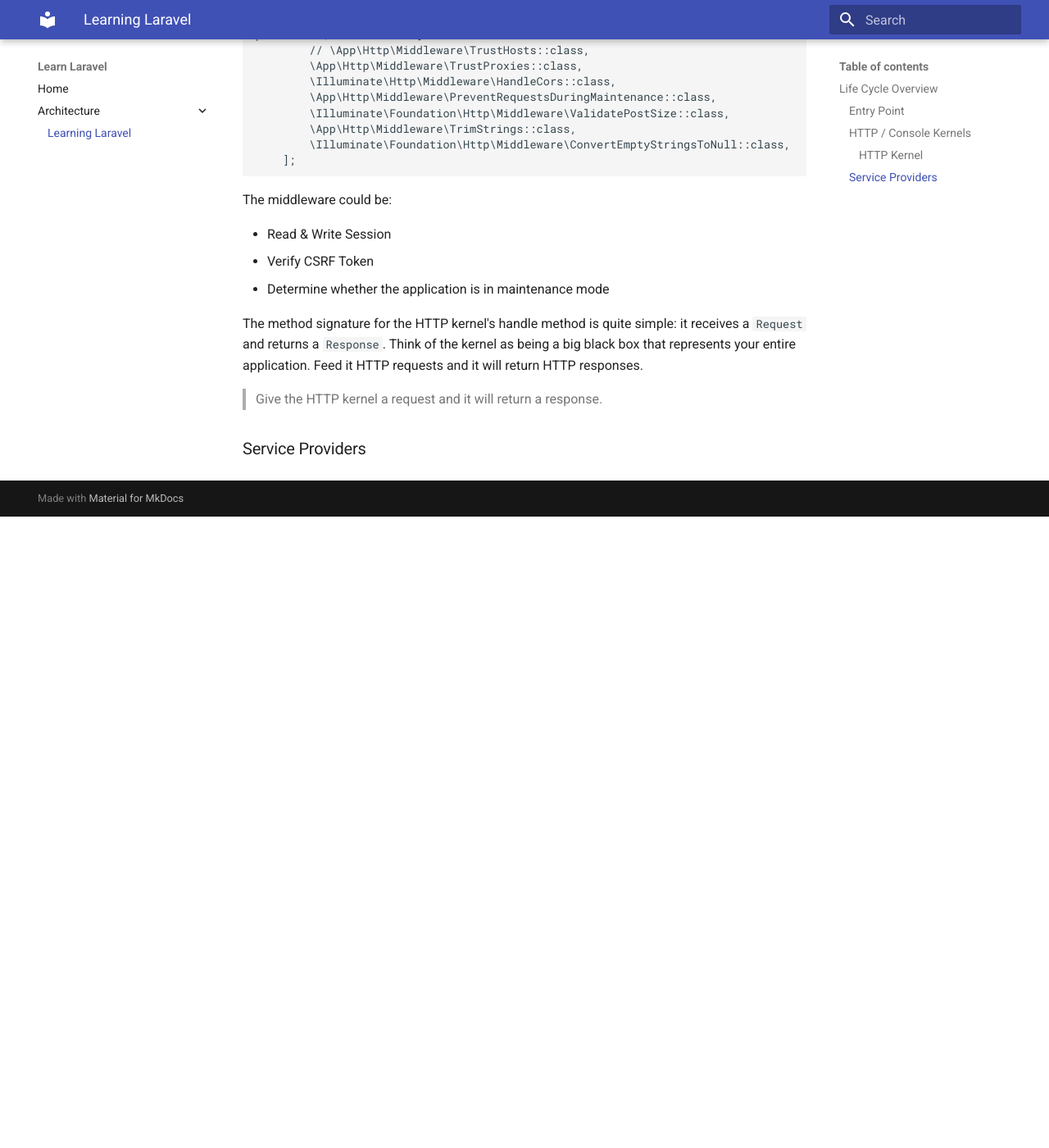
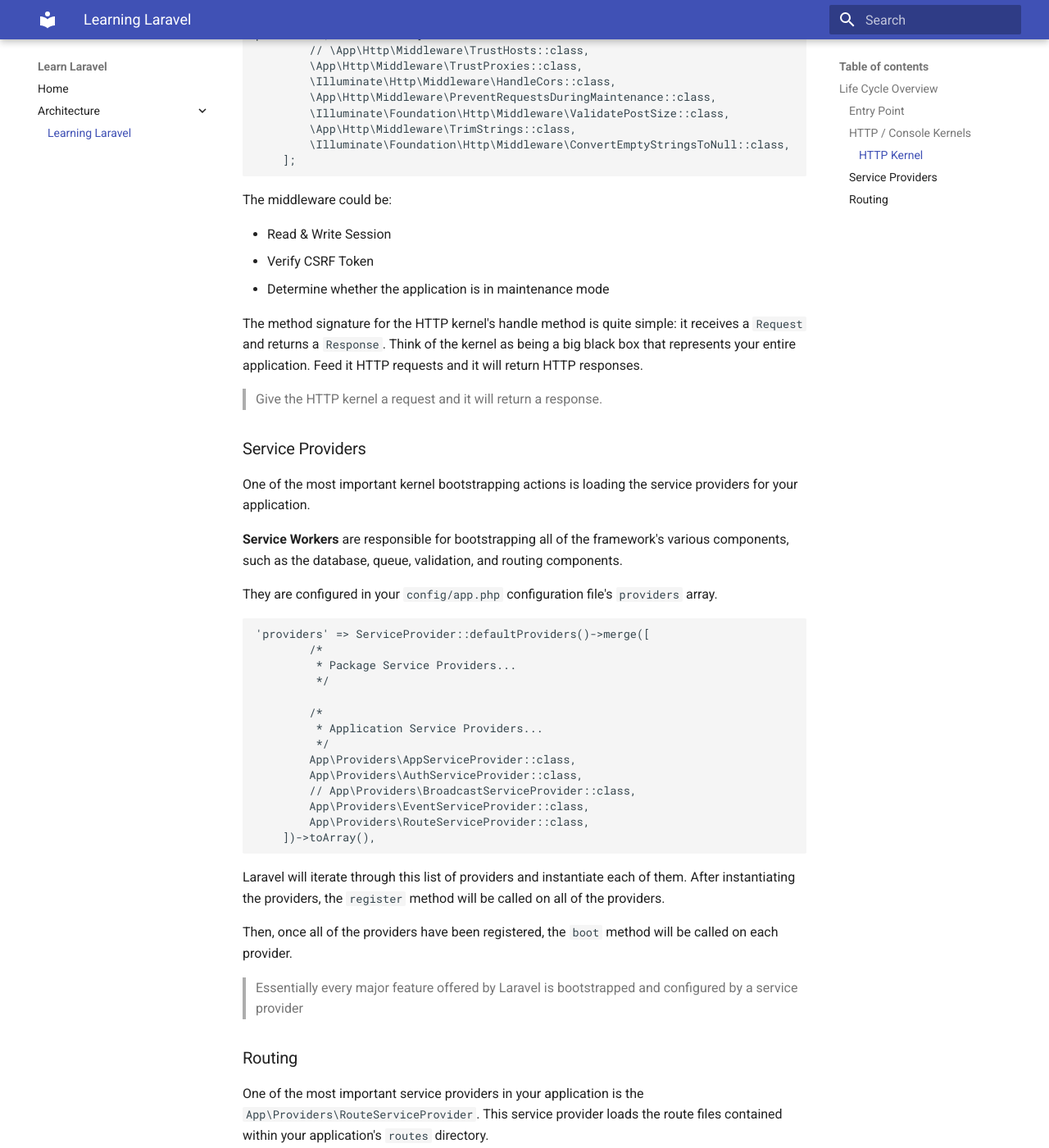
Before and after one commit to TranHuy2k2/learn-laravel, an MkDocs documentation site: the page built from docs/Architecture/RequestLifeCycle.md, in a window 1280 px wide and 1400 px high, scrolled down 1146 px. Shown: the whole window at 82% size. Built offline with MkDocs 1.6.1 and Material for MkDocs 9.7.7, drawn with Linux system fonts in a browser that asks for light colours; before the commit the page ends 1776 px from its top, so only the background shows below that; some of the changed text lies outside the part shown.

Commit message:
chore updated RequestLifeCycle

````diff
--- a/docs/Architecture/RequestLifeCycle.md
+++ b/docs/Architecture/RequestLifeCycle.md
@@ -53,3 +53,70 @@ The method signature for the HTTP kernel's handle method is quite simple: it rec
 > Give the HTTP kernel a request and it will return a response.
 
 ### Service Providers
+
+One of the most important kernel bootstrapping actions is loading the service providers for your application.
+
+**Service Workers** are responsible for bootstrapping all of the framework's various components, such as the database, queue, validation, and routing components.
+
+They are configured in your `config/app.php` configuration file's `providers` array.
+
+```php
+'providers' => ServiceProvider::defaultProviders()->merge([
+        /*
+         * Package Service Providers...
+         */
+
+        /*
+         * Application Service Providers...
+         */
+        App\Providers\AppServiceProvider::class,
+        App\Providers\AuthServiceProvider::class,
+        // App\Providers\BroadcastServiceProvider::class,
+        App\Providers\EventServiceProvider::class,
+        App\Providers\RouteServiceProvider::class,
+    ])->toArray(),
+```
+
+Laravel will iterate through this list of providers and instantiate each of them. After instantiating the providers, the `register` method will be called on all of the providers.
+
+Then, once all of the providers have been registered, the `boot` method will be called on each provider.
+
+> Essentially every major feature offered by Laravel is bootstrapped and configured by a service provider
+
+### Routing
+
+One of the most important service providers in your application is the `App\Providers\RouteServiceProvider`. This service provider loads the route files contained within your application's `routes` directory.
+
+Here is the boot method of the RouteServiceProvider:
+
+```php
+    /**
+     * Define your route model bindings, pattern filters, and other route configuration.
+     */
+    public function boot(): void
+    {
+        RateLimiter::for('api', function (Request $request) {
+            return Limit::perMinute(60)->by($request->user()?->id ?: $request->ip());
+        });
+
+        // 'api' and 'web' are the names of the middleware groups
+        $this->routes(function () {
+            Route::middleware('api')
+                ->prefix('api')
+                ->group(base_path('routes/api.php'));
+
+            Route::middleware('web')
+                ->group(base_path('routes/web.php'));
+        });
+    }
+```
+
+Middleware provide a convenient mechanism for filtering or examining HTTP requests entering your application.
+
+Some middleware are assigned to all routes within the application, like those defined in the `$middleware` property of your HTTP kernel, while some are only assigned to specific routes or route groups.
+
+If the request passes through all of the matched route's assigned middleware, the route or controller method will be executed and the response returned by the route or controller method **will be sent back through the route's chain of middleware**.
+
+Finally, once the response travels back through the middleware, the HTTP kernel's `handle` method returns the response object and the index.php file calls the `send` method on the returned response. The send method sends the response content to the user's web browser. We've finished our journey through the entire Laravel request lifecycle!
+
+> Middleware -> Route -> Controller -> Middleware -> Http Kernel's handle method -> index.php 's send method -> Response
````
Also changed, not shown: 4 other files.
